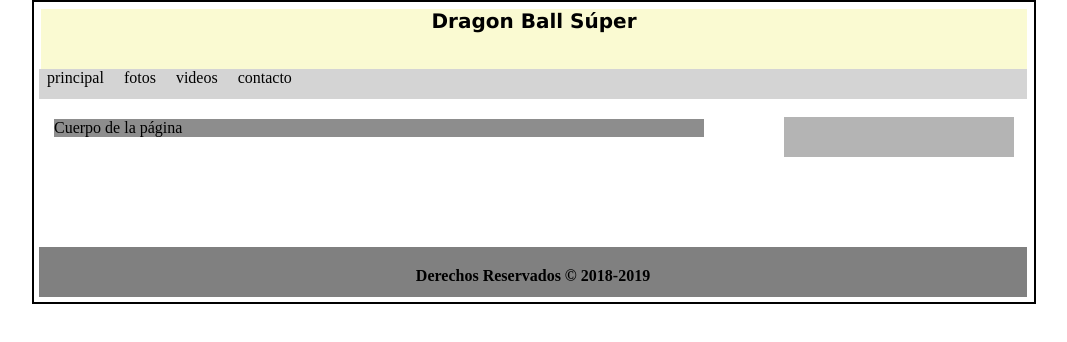
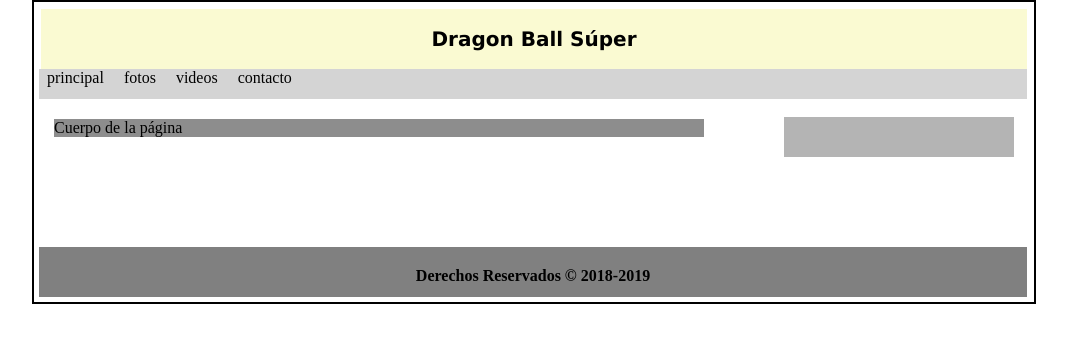
Before and after one commit to JCelorioDev/Tarea1, a plain HTML site: page ejercicios 3/index.html in a window 1280 px wide. Shown: the whole page, without its empty margins (106-1173 px from the left). Drawn offline with Linux system fonts and the light colour scheme.

Commit message:
Titulo Centralizado

```diff
--- a/ejercicios 3/css/estilo.css
+++ b/ejercicios 3/css/estilo.css
@@ -75,3 +75,8 @@ section {
     position: relative;
     left: 750px;
 }
+
+header h1{
+    position: relative;
+    top: 18px;
+}
```
